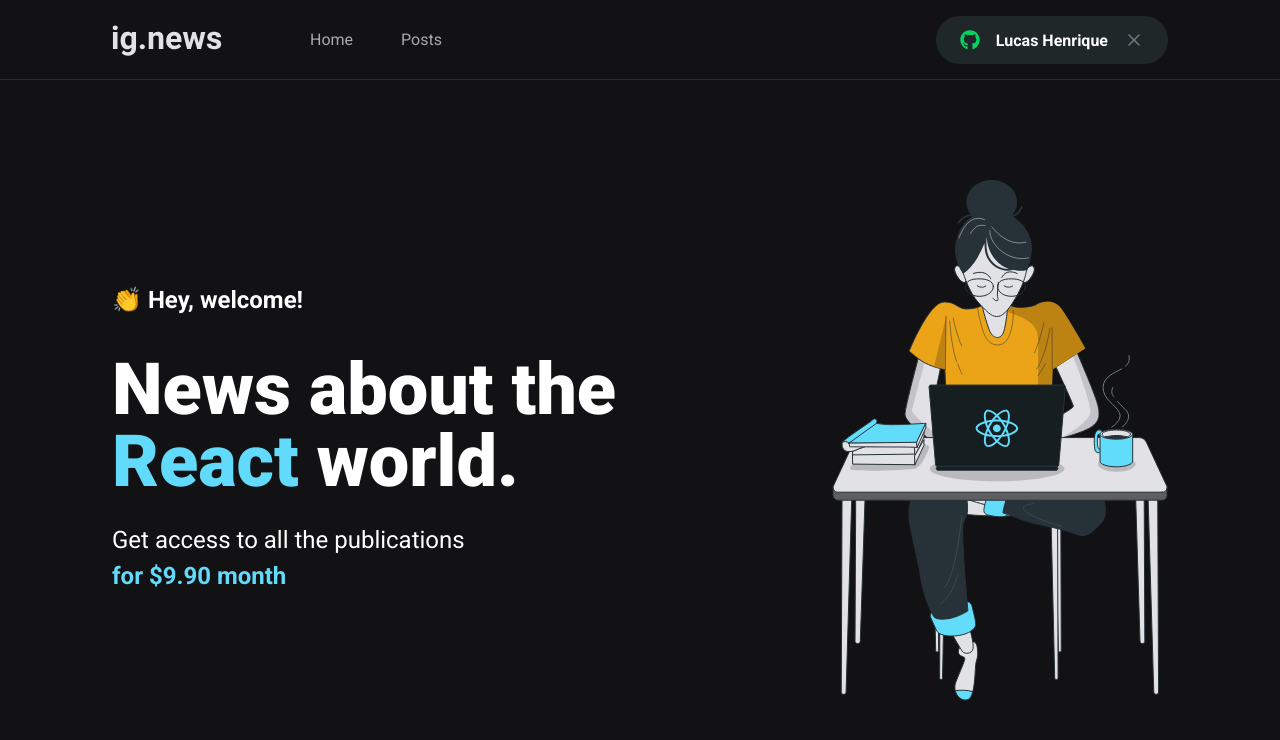
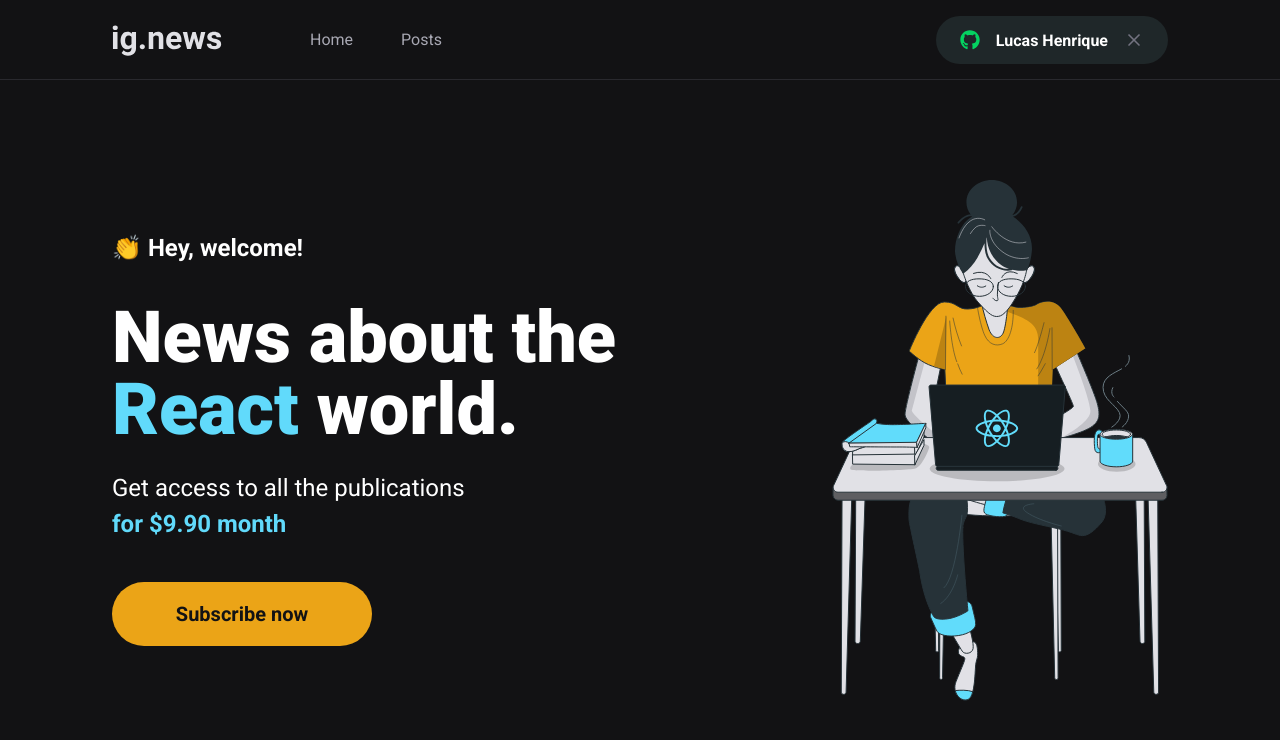
Before and after one commit to LucasHenrique98/ig-news-project, a Next.js app: page / in a window 1280 px wide. Shown: the top 740 px of the page. Built offline with nearby package versions, Linux system fonts and the light colour scheme.

Commit message:
Create and add the subsribe button to the home page

```diff
--- /dev/null
+++ b/src/components/SubscribeButton/SubscribeButton.tsx
@@ -0,0 +1,10 @@
+import React from 'react';
+import styles from './style.module.scss';
+
+export default function SubscribeButton() {
+  return (
+    <button type="button" className={styles.subscribeButton}>
+      Subscribe now
+    </button>
+  );
+}
--- /dev/null
+++ b/src/components/SubscribeButton/style.module.scss
@@ -0,0 +1,20 @@
+.subscribeButton {
+  height: 4rem;
+  width: 260px;
+  border: 0;
+  border-radius: 2rem;
+  background: var(--yellow-500);
+  color: var(--gray-900);
+  font-size: 1.25rem;
+  font-weight: bold;
+
+  display: flex;
+  align-items: center;
+  justify-content: center;
+
+  transition: filter 0.2s;
+
+  &:hover {
+    filter: brightness(0.8);
+  }
+}
--- a/src/pages/home.module.scss
+++ b/src/pages/home.module.scss
@@ -38,4 +38,8 @@
       font-weight: bold;
     }
   }
+
+  button {
+    margin-top: 2.5rem;
+  }
 }
--- a/src/pages/index.tsx
+++ b/src/pages/index.tsx
@@ -1,4 +1,5 @@
 import Head from 'next/head';
+import SubscribeButton from '../components/SubscribeButton/SubscribeButton';
 import styles from './home.module.scss';
 export default function Home() {
   return (
@@ -17,6 +18,7 @@ export default function Home() {
             Get access to all the publications <br />
             <span>for $9.90 month</span>
           </p>
+          <SubscribeButton />
         </section>
         <img src="/images/avatar.svg" alt="Girl coding" />
       </main>
```
